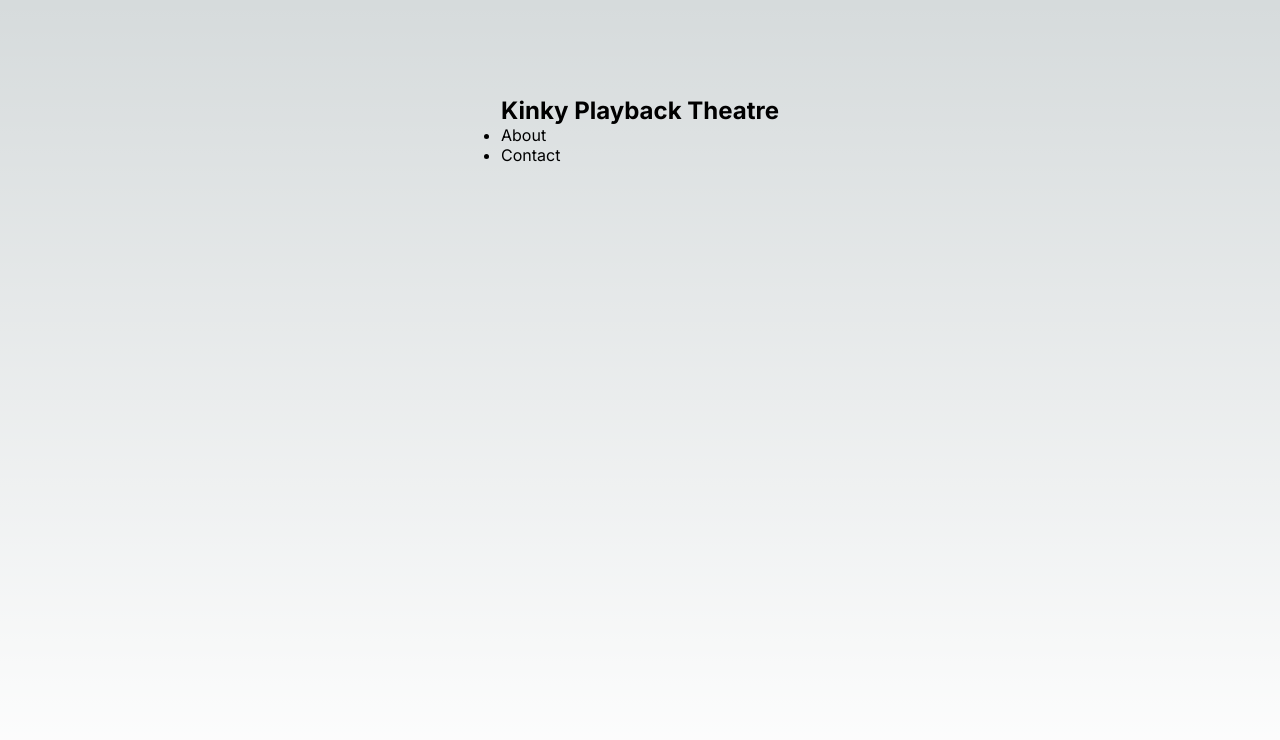
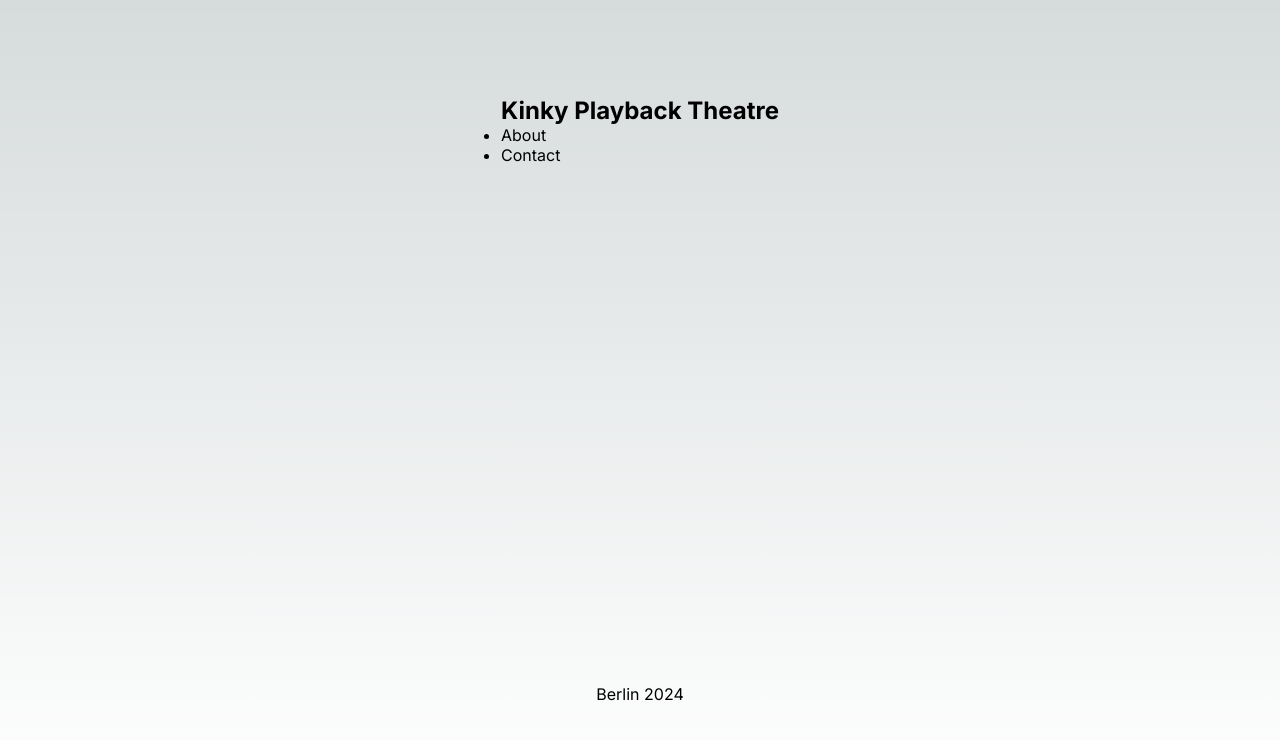
Before and after one commit to danielrileyde/kinky-playback-theatre, a Next.js app: page / in a window 1280 px wide. Shown: the top 740 px of the page. Built offline with nearby package versions, Linux system fonts and the light colour scheme.

Commit message:
added footer component

```diff
--- /dev/null
+++ b/src/app/components/footer/footer.tsx
@@ -0,0 +1,3 @@
+export default function Footer() {
+  return <footer className="footer">Berlin 2024</footer>;
+}
--- a/src/app/page.tsx
+++ b/src/app/page.tsx
@@ -1,3 +1,4 @@
+import Footer from "./components/footer/footer";
 import Header from "./components/header/header";
 import styles from "./page.module.css";
 
@@ -5,6 +6,7 @@
   return (
     <main className={styles.main}>
       <Header />
+      <Footer />
     </main>
   );
 }
```
